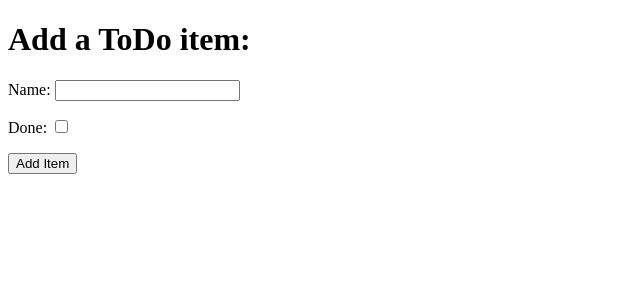
After one commit to azimny86/hello-django, a Django app: template todo/templates/todo/add_item.html in a window 1280 px wide. The commit adds this page. Shown: the top 300 px of the page, without its empty margins (0-640 px from the left). Run offline with Django 3.2, Linux system fonts and the light colour scheme; the template is opened without the code that fills it, so the values that code supplies are empty.

Commit message:
Add add_item

```diff
--- a/django_todo/urls.py
+++ b/django_todo/urls.py
@@ -15,9 +15,10 @@ Including another URLconf
 """
 from django.contrib import admin
 from django.urls import path
-from todo.views import get_todo_list
+from todo.views import get_todo_list, add_item
 
 urlpatterns = [
     path('admin/', admin.site.urls),
-    path('', get_todo_list, name='get_todo_list')
+    path('', get_todo_list, name='get_todo_list'),
+    path('add', add_item, name='add')
 ]
--- /dev/null
+++ b/todo/templates/todo/add_item.html
@@ -0,0 +1,32 @@
+<!DOCTYPE html>
+<html lang="en">
+<head>
+    <meta charset="UTF-8">
+    <meta http-equiv="X-UA-Compatible" content="IE=edge">
+    <meta name="viewport" content="width=device-width, initial-scale=1.0">
+    <title>Document</title>
+</head>
+<body>
+    <h1>Add a ToDo item:</h1>
+    <form action="add" method="POST">
+        {% csrf_token %}
+        <div class="">
+            <p>
+                <label for="id_name">Name:</label>
+                <input type="text" name="item_name" id="id_name">
+            </p>
+        </div>
+        <div class="">
+            <p>
+                <label for="id_done">Done:</label>
+                <input type="checkbox" name="done" id="id_done">
+            </p>
+        </div>
+        <div class="">
+            <button type="submit">Add Item</button>
+        </div>
+
+    </form>
+
+</body>
+</html>
```
Also changed, not shown: todo/templates/todo/todo_list.html (+15 -1 lines), todo/views.py (+16 -2 lines), db.sqlite3.
